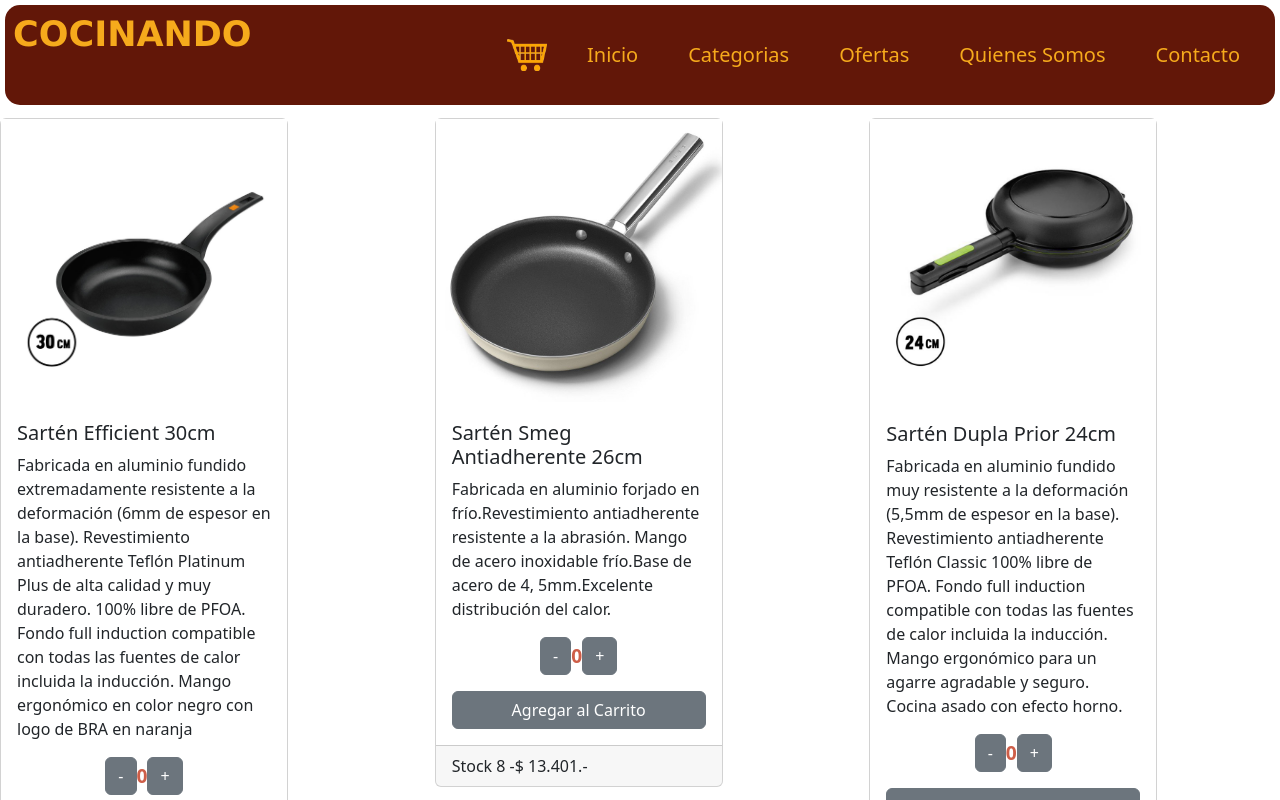
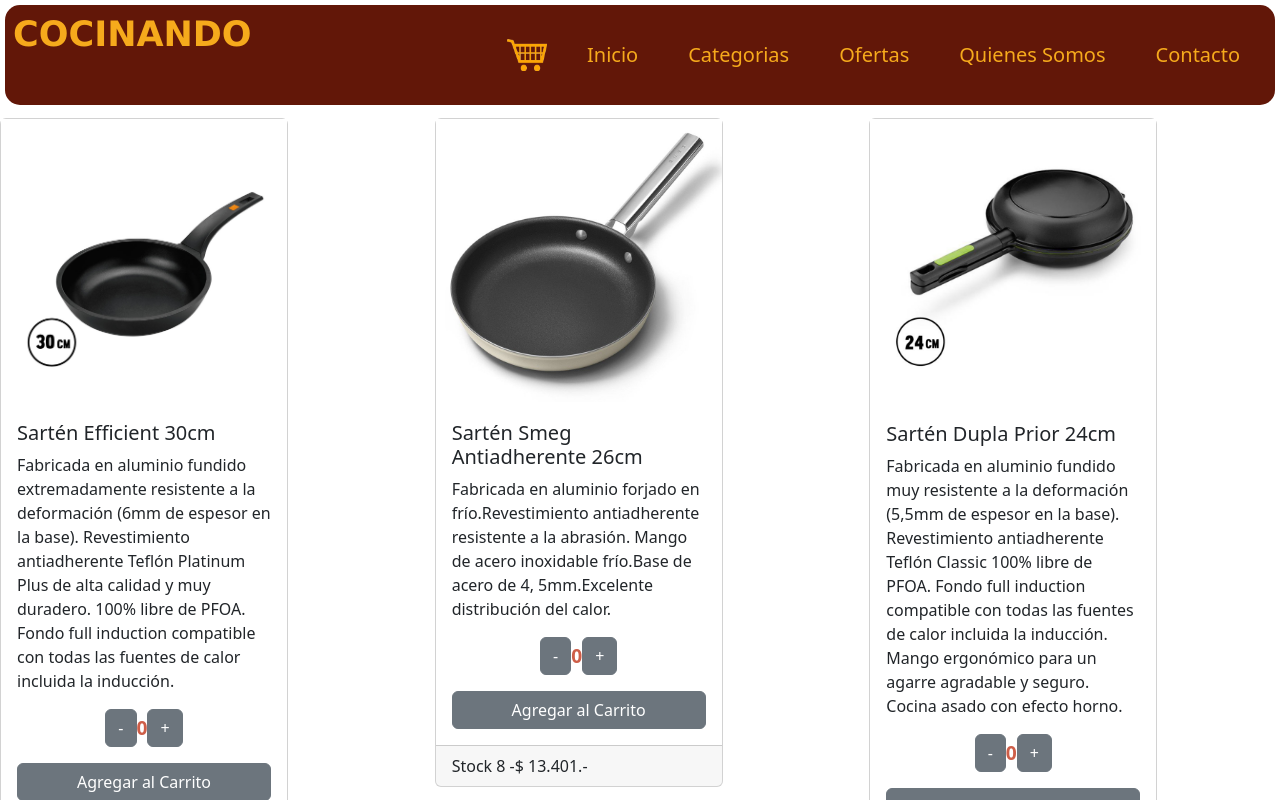
Before and after one commit to MartinAracama/Cocinando-Ecommerce, a React (Create React App) app: page / in a window 1280 px wide. Shown: the top 800 px of the page. Built offline with nearby package versions, Linux system fonts and the light colour scheme.

Commit message:
ajustes de estilo

```diff
--- a/src/components/itemListContainer/itemListContainer.js
+++ b/src/components/itemListContainer/itemListContainer.js
@@ -8,7 +8,7 @@
     {
       id: 1,
       nombre: "Sartén Efficient 30cm",
-      descripcion: "Fabricada en aluminio fundido extremadamente resistente a la deformación (6mm de espesor en la base). Revestimiento antiadherente Teflón Platinum Plus de alta calidad y muy duradero. 100% libre de PFOA. Fondo full induction compatible con todas las fuentes de calor incluida la inducción. Mango ergonómico en color negro con logo de BRA en naranja",
+      descripcion: "Fabricada en aluminio fundido extremadamente resistente a la deformación (6mm de espesor en la base). Revestimiento antiadherente Teflón Platinum Plus de alta calidad y muy duradero. 100% libre de PFOA. Fondo full induction compatible con todas las fuentes de calor incluida la inducción.",
       img: "./img/sarten_eficient_30cm.jpg",
       precio: "$ 19.937.-",
       stock: 10
@@ -40,7 +40,7 @@
     {
       id: 5,
       nombre: "Sartén Market Desmontable 28cm",
-      descripcion: "Fabricada en aluminio fundido extremadamente resistente a la deformación (6mm de espesor en la base). Revestimiento antiadherente Teflon Profile de alta calidad, muy duradero y ultra resistente al rayado. 100% libre de PFOA. Fondo full induction compatible con todas las fuentes de calor incluida la inducción. Fácil de desmontar. Mango de gran rigidez y fiabilidad. Madera fumigada y tratada con pintura de retraso de la llama y pintura transparente para su mejor conservación. Aptas para el lavavajillas sin el mango de madera. Apta para horno hasta 220º C sin el mango.",
+      descripcion: "Fabricada en aluminio fundido resistente a la deformación (6mm de espesor en la base). Revestimiento antiadherente Teflon Profile de alta calidad, muy duradero y ultra resistente al rayado. 100% libre de PFOA. Fondo full induction compatible con todas las fuentes de calor.",
       img: "./img/sarten_market_desmontable_28cm.jpg",
       precio: "$ 23.654.-",
       stock: 10
@@ -56,7 +56,7 @@
     {
       id: 7,
       nombre: "Sartén Hondo Efficient 28cm",
-      descripcion: "Fabricada en aluminio fundido extremadamente resistente a la deformación (6mm de espesor en la base). Revestimiento antiadherente Teflón Platinum Plus de alta calidad y muy duradero. 100% libre de PFOA. Fondo full induction compatible con todas las fuentes de calor incluida la inducción. Mango ergonómico en color negro con logo de BRA en naranja.",
+      descripcion: "Fabricada en aluminio fundido extremadamente resistente a la deformación (6mm de espesor en la base). Revestimiento antiadherente Teflón Platinum Plus de alta calidad y muy duradero. 100% libre de PFOA. Fondo full induction compatible con todas las fuentes de calor incluida la inducción. Mango ergonómico.",
       img: "./img/sarten_hondo_efficient_28cm.jpg",
       precio: "$ 18.126.-",
       stock: 4
@@ -64,7 +64,7 @@
     {
       id: 8,
       nombre: "Sartén Efficient Orange 24cm",
-      descripcion: "Fabricada en aluminio fundido extremadamente resistente a la deformación (6mm de espesor en la base). Revestimiento antiadherente Teflón Platinum Plus de alta calidad y muy duradero. 100% libre de PFOA. Fondo full induction compatible con todas las fuentes de calor incluida la inducción. Mango ergonómico con el característico color naranja de BRA.",
+      descripcion: "Fabricada en aluminio fundido extremadamente resistente a la deformación (6mm de espesor en la base). Revestimiento antiadherente Teflón Platinum Plus de alta calidad y muy duradero. 100% libre de PFOA. Fondo full induction compatible con todas las fuentes de calor incluida la inducción. Mango ergonómico.",
       img: "./img/sarten_efficient_Orange_24cm.jpg",
       precio: "$ 13.627.-",
       stock: 6
```
